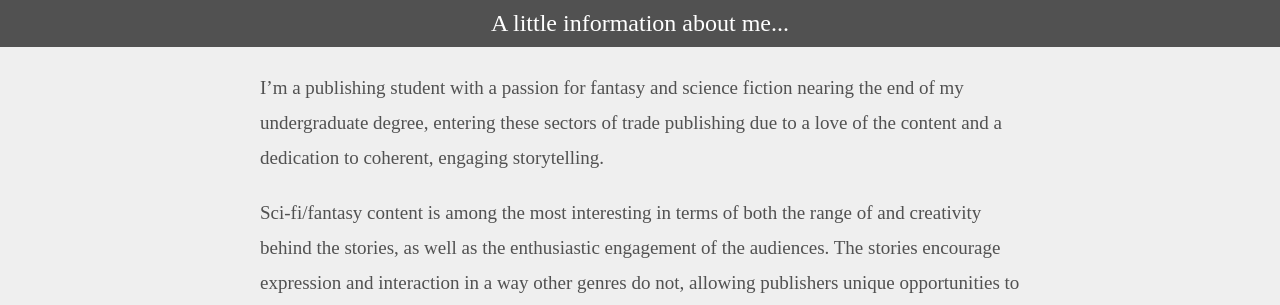
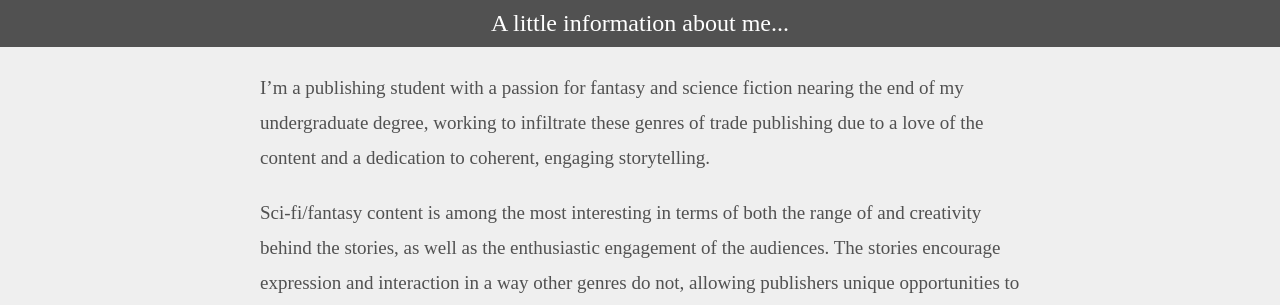
Before and after one commit to DragonLibrary/BookBlog, a Jekyll site: the page aboutme/index.html, which Jekyll copies as it is, in a window 1280 px wide. Shown: the part 562-867 px from the top of the page. Built offline with Jekyll 4.4.1, drawn with Linux system fonts in a browser that asks for light colours.

Commit message:
Update index.html

```diff
--- a/aboutme/index.html
+++ b/aboutme/index.html
@@ -48,7 +48,7 @@
 <!-- // Pitch // -->
 <div class="pitch">
 
-	<p>I’m a publishing student with a passion for fantasy and science fiction nearing the end of my undergraduate degree, entering these sectors of trade publishing due to a love of the content and a dedication to coherent, engaging storytelling.</p>
+	<p>I’m a publishing student with a passion for fantasy and science fiction nearing the end of my undergraduate degree, working to infiltrate these genres of trade publishing due to a love of the content and a dedication to coherent, engaging storytelling.</p>
 	<p>Sci-fi/fantasy content is among the most interesting in terms of both the range of and creativity behind the stories, as well as the enthusiastic engagement of the audiences. The stories encourage expression and interaction in a way other genres do not, allowing publishers unique opportunities to access and engage the audience (without the stigmas of loneliness or disturbing behaviour crime and romance endure). They also transition between age ranges the easiest, allowing a sliding-scale of target market and content tailoring in all departments and creative avenues. By focusing on these diverse yet identifiable genres there is endless potential for exploration and growth in the content, marketing, and fandom.</p>
 
 	</div>
```
